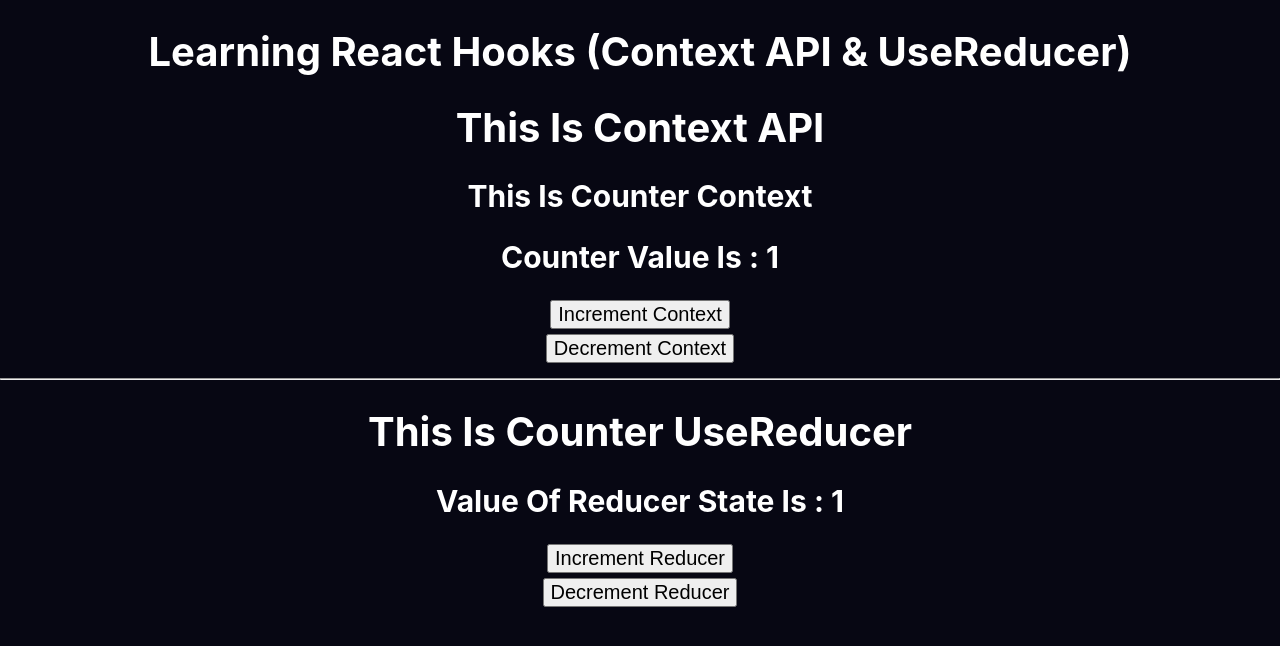
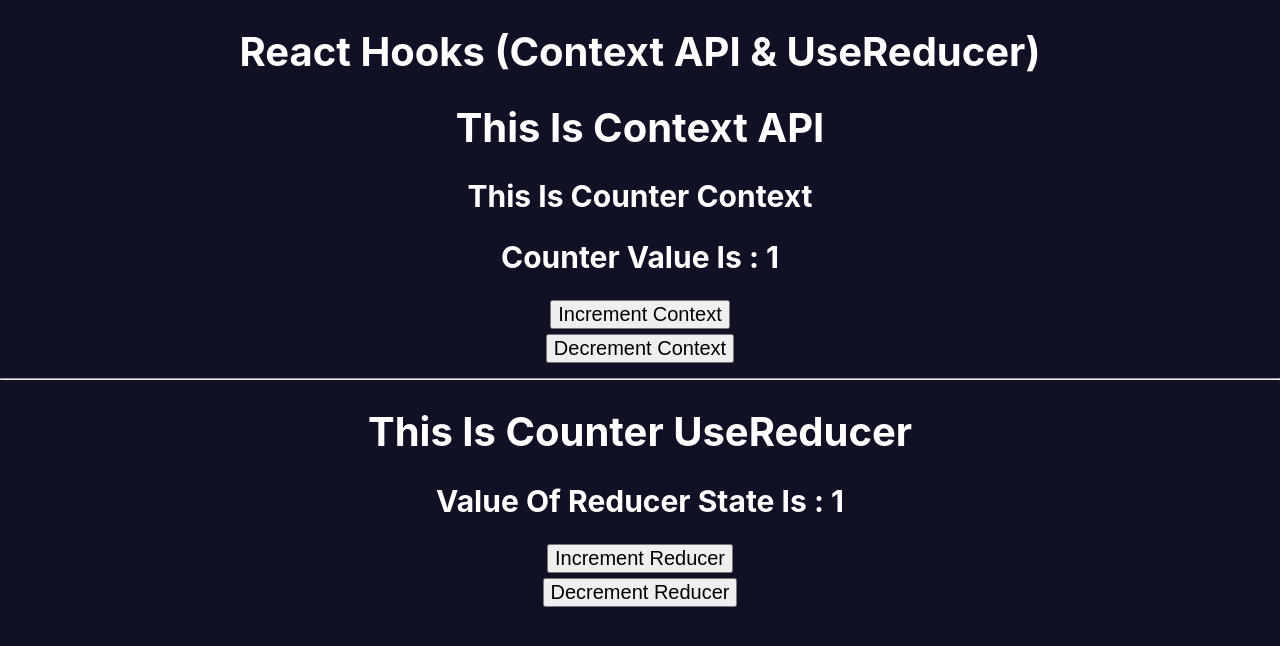
Before and after one commit to AhmedShaykh/React-Context-API-And-UseReducer, a React (Create React App) app: page / in a window 1280 px wide. Shown: the top 646 px of the page. Built offline with nearby package versions, Linux system fonts and the light colour scheme; the HTML template or start-up script is replaced by a standard one.

Commit message:
Update App CSS & JS

```diff
--- a/src/App.css
+++ b/src/App.css
@@ -1,5 +1,5 @@
 * body {
-  background-color: rgb(7, 7, 19);
+  background-color: rgb(17, 17, 38);
   color: white;
   text-align: center;
   font-size: 20px;
--- a/src/App.jsx
+++ b/src/App.jsx
@@ -12,7 +12,7 @@ function App() {
     >
       <div className="App">
         <h1>
-          Learning React Hooks (Context API & UseReducer)
+          React Hooks (Context API & UseReducer)
         </h1>
         <Parent name="Counter Context" />
         <hr />
```
